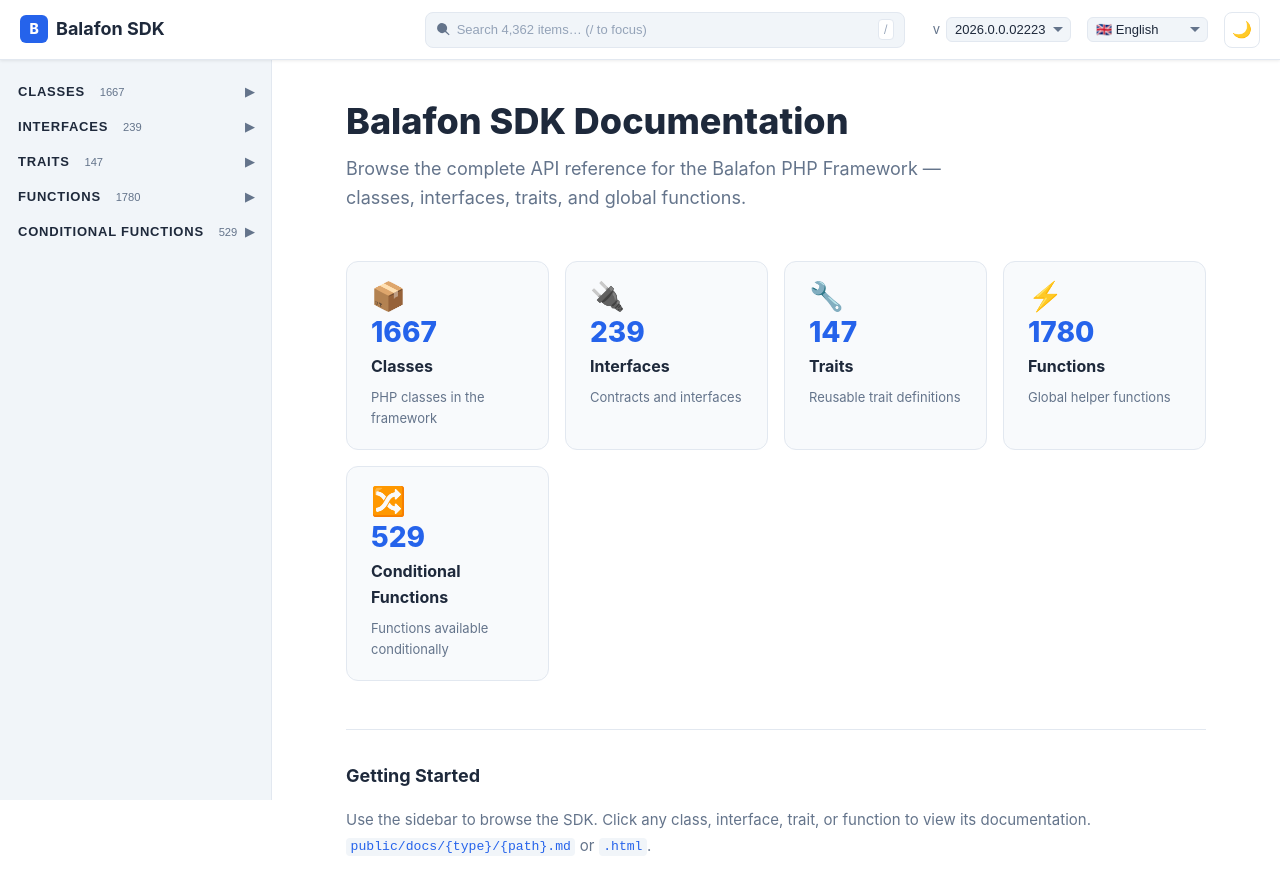
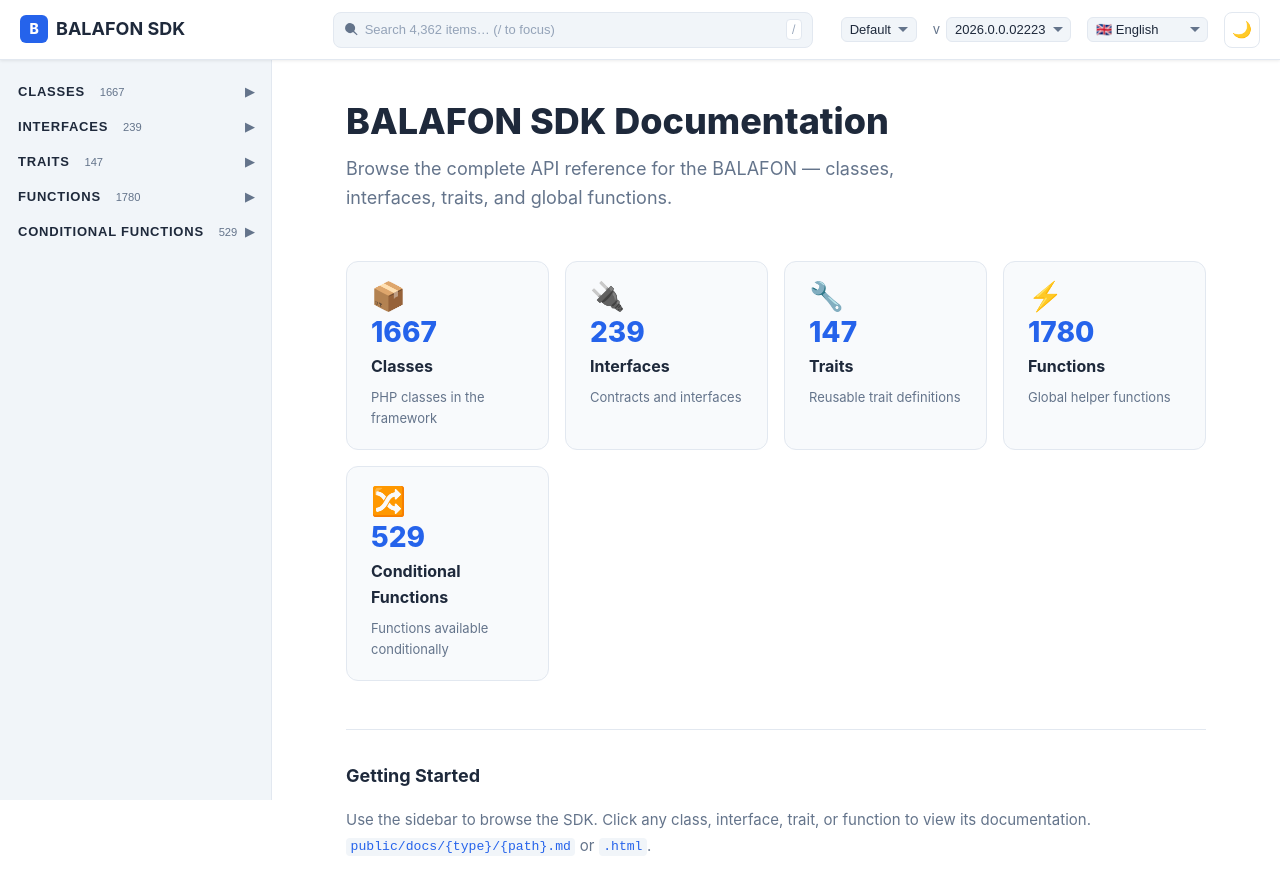
Before and after one commit to goukenn/balafon-sdk-explorer, a Vue app: page / in a window 1280 px wide. Shown: the top 894 px of the page. Built offline with nearby package versions, Linux system fonts and the light colour scheme.

Commit message:
update - function

```diff
--- /dev/null
+++ b/jsconfig.json
@@ -0,0 +1,5 @@
+{
+    "compilerOptions": {
+        "checkJs": false
+    }
+}
--- a/src/assets/main.css
+++ b/src/assets/main.css
@@ -341,7 +341,8 @@ a:hover {
   border-color: var(--accent);
 }
 
-/* ─── Language selector ────────────────────────────── */
+/* ─── SDK selector + Language selector (shared style) ── */
+.topnav__sdk,
 .topnav__lang {
   display: flex;
   align-items: center;
@@ -356,6 +357,7 @@ a:hover {
   line-height: 1;
 }
 
+.topnav__sdk select,
 .topnav__lang select {
   background: var(--code-bg);
   color: var(--text);
@@ -371,6 +373,7 @@ a:hover {
   background-position: right 0.4rem center;
 }
 
+.topnav__sdk select:hover,
 .topnav__lang select:hover {
   border-color: var(--accent);
 }
@@ -580,6 +583,15 @@ a:hover {
   transform: translateY(-1px);
   text-decoration: none;
   color: var(--text);
+}
+.home-card--empty {
+  opacity: 0.45;
+  cursor: default;
+}
+.home-card--empty:hover {
+  border-color: var(--border);
+  box-shadow: none;
+  transform: none;
 }
 
 .home-card__icon {
--- a/src/components/DocViewer.vue
+++ b/src/components/DocViewer.vue
@@ -16,9 +16,9 @@
       <div class="doc-empty__icon">📄</div>
       <div class="doc-empty__title">{{ t('doc.empty.title') }}</div>
       <p class="doc-empty__text">
-        Add a file at <code>public/docs/{{ type }}/{{ path }}.md</code> or
-        <code>public/docs/{{ type }}/{{ path }}.html</code> to provide documentation.<br>
-        For translated content, use <code>public/docs/{{ type }}/{{ path }}.fr.md</code>, etc.
+        Add a file at <code>public/docs/{{ docPrefix }}{{ type }}/{{ path }}.md</code> or
+        <code>public/docs/{{ docPrefix }}{{ type }}/{{ path }}.html</code> to provide documentation.<br>
+        For translated content, use <code>public/docs/{{ docPrefix }}{{ type }}/{{ path }}.fr.md</code>, etc.
       </p>
     </div>
 
@@ -75,6 +75,7 @@ import { ref, watch, onMounted, computed } from 'vue'
 import { useI18n } from 'vue-i18n'
 import { marked } from 'marked'
 import { useLang } from '../composables/useLang.js'
+import { useSdk } from '../composables/useSdk.js'
 import { getItemDoc, getItemMembers } from '../utils/sdk.js'
 
 const { t } = useI18n()
@@ -85,6 +86,10 @@ const props = defineProps({
 })
 
 const { lang } = useLang()
+const { currentSdkId } = useSdk()
+
+// "default" SDK → /docs/{type}/{path}  |  other SDKs → /docs/{sdkId}/{type}/{path}
+const docPrefix = computed(() => currentSdkId.value === 'default' ? '' : `${currentSdkId.value}/`)
 
 const loading = ref(false)
 const content = ref(null)
@@ -218,7 +223,7 @@ async function loadDoc() {
   isMd.value = false
   renderedMd.value = ''
 
-  const basePath = `/docs/${props.type}/${props.path}`
+  const basePath = `/docs/${docPrefix.value}${props.type}/${props.path}`
   const currentLang = lang.value
 
   try {
@@ -281,8 +286,8 @@ async function loadDoc() {
 }
 
 onMounted(loadDoc)
-// Reload when route changes OR language changes
-watch(() => [props.type, props.path, lang.value], loadDoc)
+// Reload when route, language, or active SDK changes
+watch(() => [props.type, props.path, lang.value, currentSdkId.value], loadDoc)
 </script>
 
 <style scoped>
--- a/src/components/TopNav.vue
+++ b/src/components/TopNav.vue
@@ -2,11 +2,18 @@
   <header class="topnav">
     <RouterLink to="/" class="topnav__logo">
       <span class="topnav__logo-icon">B</span>
-      <span>{{ t('nav.logo') }}</span>
+      <span>{{ sdkName }} SDK</span>
     </RouterLink>
     <div class="nav-section">
     <!-- Search bar (takes remaining space) -->
     <SearchBar />
+
+    <!-- SDK selector (hidden when only one SDK is available) -->
+    <div v-if="availableSdks.length > 1" class="topnav__sdk">
+      <select :value="currentSdkId" @change="onSdkChange($event.target.value)" title="Active SDK">
+        <option v-for="sdk in availableSdks" :key="sdk.id" :value="sdk.id">{{ sdk.label }}</option>
+      </select>
+    </div>
 
     <div class="topnav__version">
       <span>v</span>
@@ -37,19 +44,35 @@
 </template>
 
 <script setup>
-import { ref } from 'vue'
+import { ref, computed, watch } from 'vue'
 import { useI18n } from 'vue-i18n'
-import { RouterLink } from 'vue-router'
+import { RouterLink, useRouter, useRoute } from 'vue-router'
 import { useTheme } from '../composables/useTheme.js'
 import { useLang } from '../composables/useLang.js'
+import { useSdk } from '../composables/useSdk.js'
 import { getMeta } from '../utils/sdk.js'
 import SearchBar from './SearchBar.vue'
 
 const { t } = useI18n()
 const { theme, toggleTheme } = useTheme()
 const { lang, setLang, LANGUAGES } = useLang()
+const { availableSdks, currentSdkId, setActiveSdk } = useSdk()
+const router = useRouter()
+const route = useRoute()
 
-const meta = getMeta()
-const versions = meta.versions || ['1.0']
-const selectedVersion = ref(versions[versions.length - 1])
+// Recompute whenever the active SDK changes
+const meta = computed(() => getMeta())
+const sdkName = computed(() => meta.value.title ?? meta.value.framework ?? 'SDK')
+const versions = computed(() => meta.value.versions || ['1.0'])
+const selectedVersion = ref(versions.value[versions.value.length - 1])
+watch(versions, vs => { selectedVersion.value = vs[vs.length - 1] })
+
+// Keep document.title in sync
+watch(sdkName, name => { document.title = name + ' SDK' }, { immediate: true })
+
+// On SDK switch: update the data then navigate home so stale doc routes don't linger
+function onSdkChange(id) {
+  setActiveSdk(id)
+  if (route.path !== '/') router.push('/')
+}
 </script>
--- /dev/null
+++ b/src/composables/useSdk.js
@@ -0,0 +1,9 @@
+import { storeToRefs } from 'pinia'
+import { useSdkStore } from '../stores/sdk.js'
+
+export function useSdk() {
+  const store = useSdkStore()
+  const { currentSdkId } = storeToRefs(store)
+  // availableSdks is a plain array (static list) — access directly, not via storeToRefs
+  return { availableSdks: store.availableSdks, currentSdkId, setActiveSdk: store.setActiveSdk }
+}
--- /dev/null
+++ b/src/data/dolibar.sdk.json
@@ -0,0 +1,26 @@
+{
+    "::class": {
+        "yaa":{
+        },
+        "zaa":{
+        },
+        "bb":{
+        },
+        "cc":{
+        },
+        "aa":{
+        }
+    },
+    "::trait": {
+        "atrait":{
+        }
+    },
+    "::interface": {
+        "isample":{
+        }
+    },
+    "::meta":{
+        "framework":"dolibar",
+        "description":"dolibar framework description"
+    }
+}
--- /dev/null
+++ b/src/stores/sdk.js
@@ -0,0 +1,47 @@
+import { defineStore } from 'pinia'
+import { ref } from 'vue'
+import { sdkDataRef } from '../utils/sdk.js'
+
+const STORAGE_KEY = 'balafon-docs-sdk'
+
+// Default SDK: src/data/sdk.json  → id "default"
+const defaultModules = import.meta.glob('../data/sdk.json', { eager: true })
+// Additional SDKs: src/data/[prefix].sdk.json  → id = prefix
+const extraModules = import.meta.glob('../data/*.sdk.json', { eager: true })
+
+function extractData(/** @type {any} */ mod) {
+  return mod.default ?? mod
+}
+
+const SDK_LIST = [
+  ...Object.entries(defaultModules).map(([, mod]) => ({
+    id: 'default',
+    label: 'Default',
+    data: extractData(mod),
+  })),
+  ...Object.entries(extraModules).map(([path, mod]) => {
+    const id = path.match(/\/([^/]+)\.sdk\.json$/)?.[1] ?? path
+    return { id, label: id, data: extractData(mod) }
+  }),
+]
+
+export const useSdkStore = defineStore('sdk', () => {
+  const currentSdkId = ref(localStorage.getItem(STORAGE_KEY) || 'default')
+
+  // Initialise sdkDataRef with the persisted selection
+  const initial = SDK_LIST.find(s => s.id === currentSdkId.value) ?? SDK_LIST[0]
+  sdkDataRef.value = initial.data
+
+  function setActiveSdk(/** @type {string} */ id) {
+    const sdk = SDK_LIST.find(s => s.id === id)
+    if (!sdk) return
+    currentSdkId.value = id
+    localStorage.setItem(STORAGE_KEY, id)
+    sdkDataRef.value = sdk.data
+  }
+
+  // Expose only id + label (no raw data) for the UI
+  const availableSdks = SDK_LIST.map(({ id, label }) => ({ id, label }))
+
+  return { availableSdks, currentSdkId, setActiveSdk }
+})
--- a/src/utils/sdk.js
+++ b/src/utils/sdk.js
@@ -1,4 +1,8 @@
-import sdkData from '../data/sdk.json'
+import { shallowRef } from 'vue'
+import defaultSdkData from '../data/sdk.json'
+
+// Reactive SDK data — swap this ref to switch the active SDK at runtime
+export const sdkDataRef = shallowRef(defaultSdkData)
 
 // Keys that hold typed collections (all start with '::')
 const SPECIAL_KEYS = new Set([
@@ -34,9 +38,10 @@ export function pathToName(path) {
 
 // Global functions: all top-level keys that do NOT start with '::'
 function getRawFunctions() {
+  const data = sdkDataRef.value
   const result = {}
-  for (const key of Object.keys(sdkData)) {
-    if (!SPECIAL_KEYS.has(key)) result[key] = /** @type {any} */ (sdkData)[key]
+  for (const key of Object.keys(data)) {
+    if (!SPECIAL_KEYS.has(key)) result[key] = /** @type {any} */ (data)[key]
   }
   return result
 }
@@ -44,13 +49,14 @@ function getRawFunctions() {
 // Map type string → raw name dict
 // The new JSON format emits [] for empty typed collections — normalize to {}
 function getRawDict(type) {
+  const data = sdkDataRef.value
   let raw
   switch (type) {
-    case 'class':                raw = sdkData['::class']; break
-    case 'interface':            raw = sdkData['::interface']; break
-    case 'trait':                raw = sdkData['::trait']; break
+    case 'class':                raw = data['::class']; break
+    case 'interface':            raw = data['::interface']; break
+    case 'trait':                raw = data['::trait']; break
     case 'function':             return getRawFunctions()
-    case 'conditional_function': raw = sdkData['::conditionals_functions']; break
+    case 'conditional_function': raw = data['::conditionals_functions']; break
     default:                     return {}
   }
   if (!raw || Array.isArray(raw)) return {}
@@ -71,7 +77,7 @@ export function getItems(type) {
       path: nameToPath(fullName),
       type,
     }
-  }).sort((a, b) => a.shortName.localeCompare(b.shortName))
+  }).sort((a, b) => a.fullName.localeCompare(b.fullName))
 }
 
 // Build a namespace tree for the sidebar
@@ -98,18 +104,19 @@ export function buildNamespaceTree(type) {
 
 // Get framework metadata
 export function getMeta() {
-  return sdkData['::meta'] || { framework: 'Balafon', versions: ['1.0'] }
+  return sdkDataRef.value['::meta'] || { framework: 'Balafon', versions: ['1.0'] }
 }
 
 // Get item counts for all categories
 export function getCounts() {
+  const data = sdkDataRef.value
   const rawFns = getRawFunctions()
   return {
-    class:                Object.keys(sdkData['::class'] || {}).length,
-    interface:            Object.keys(sdkData['::interface'] || {}).length,
-    trait:                Object.keys(sdkData['::trait'] || {}).length,
+    class:                Object.keys(data['::class'] || {}).length,
+    interface:            Object.keys(data['::interface'] || {}).length,
+    trait:                Object.keys(data['::trait'] || {}).length,
     function:             Object.keys(rawFns).length,
-    conditional_function: Object.keys(sdkData['::conditionals_functions'] || {}).length,
+    conditional_function: Object.keys(data['::conditionals_functions'] || {}).length,
   }
 }
 
--- a/src/views/HomeView.vue
+++ b/src/views/HomeView.vue
@@ -1,22 +1,24 @@
 <template>
   <div class="content-inner">
     <div class="home-hero">
-      <h1>{{ t('home.title') }}</h1>
-      <p>{{ t('home.subtitle') }}</p>
+      <h1>{{ heroTitle }}</h1>
+      <p>{{ heroSubtitle }}</p>
     </div>
 
     <div class="home-cards">
-      <RouterLink
+      <component
+        :is="card.count > 0 ? RouterLink : 'div'"
         v-for="card in cards"
         :key="card.type"
-        :to="`/${card.type}/${card.firstPath}`"
+        :to="card.count > 0 ? `/${card.type}/${card.firstPath}` : undefined"
         class="home-card"
+        :class="{ 'home-card--empty': card.count === 0 }"
       >
         <span class="home-card__icon">{{ card.icon }}</span>
         <span class="home-card__count">{{ card.count }}</span>
         <span class="home-card__title">{{ card.label }}</span>
         <span class="home-card__label">{{ card.description }}</span>
-      </RouterLink>
+      </component>
     </div>
 
     <div style="margin-top: 3rem; padding-top: 2rem; border-top: 1px solid var(--border);">
@@ -37,17 +39,26 @@
 import { computed } from 'vue'
 import { useI18n } from 'vue-i18n'
 import { RouterLink } from 'vue-router'
-import { getCounts, getItems } from '../utils/sdk.js'
+import { getCounts, getItems, getMeta } from '../utils/sdk.js'
 
 const { t } = useI18n()
+
+const meta = computed(() => getMeta())
+const sdkName = computed(() => meta.value.title ?? meta.value.framework ?? 'SDK')
+const heroTitle = computed(() => sdkName.value + ' SDK Documentation')
+const heroSubtitle = computed(() =>
+  meta.value.description ??
+  `Browse the complete API reference for the ${sdkName.value} — classes, interfaces, traits, and global functions.`
+)
+
+// getCounts() and getItems() must be inside computed to react to SDK changes
+const cards = computed(() => {
   const counts = getCounts()
-
   function firstItem(type) {
     const items = getItems(type)
     return items.length > 0 ? items[0].path : ''
   }
-
-const cards = computed(() => [
+  return ([
     {
       type: 'class',
       label: t('home.cards.classes.label'),
@@ -89,4 +100,5 @@ const cards = computed(() => [
       firstPath: firstItem('conditional_function'),
     },
   ])
+})
 </script>
```
Also changed, not shown: src/components/SideNav.vue (+7 -3 lines), src/main.js (+10 -5 lines). Lines whose indentation alone changed are shown as unchanged.
